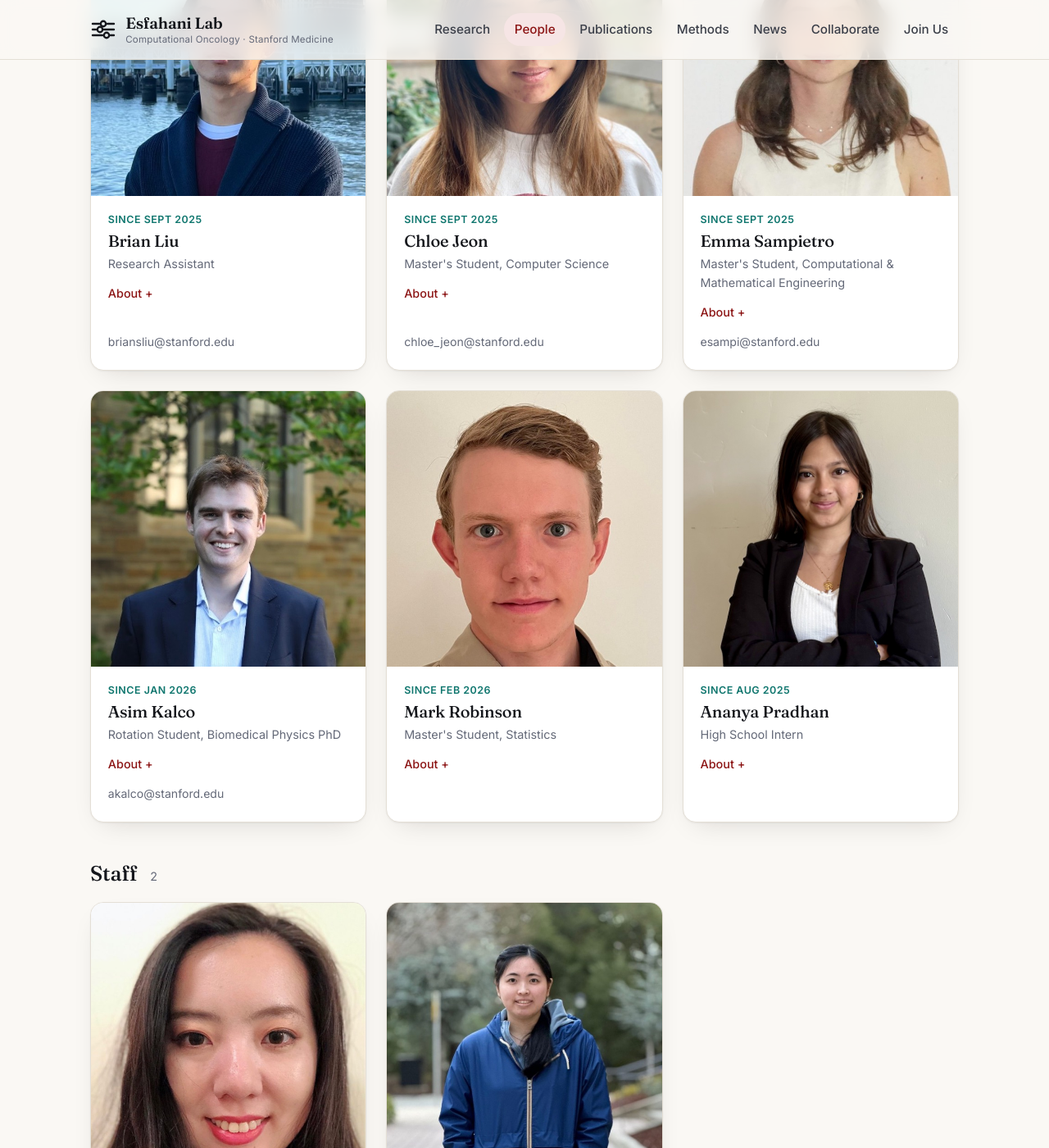
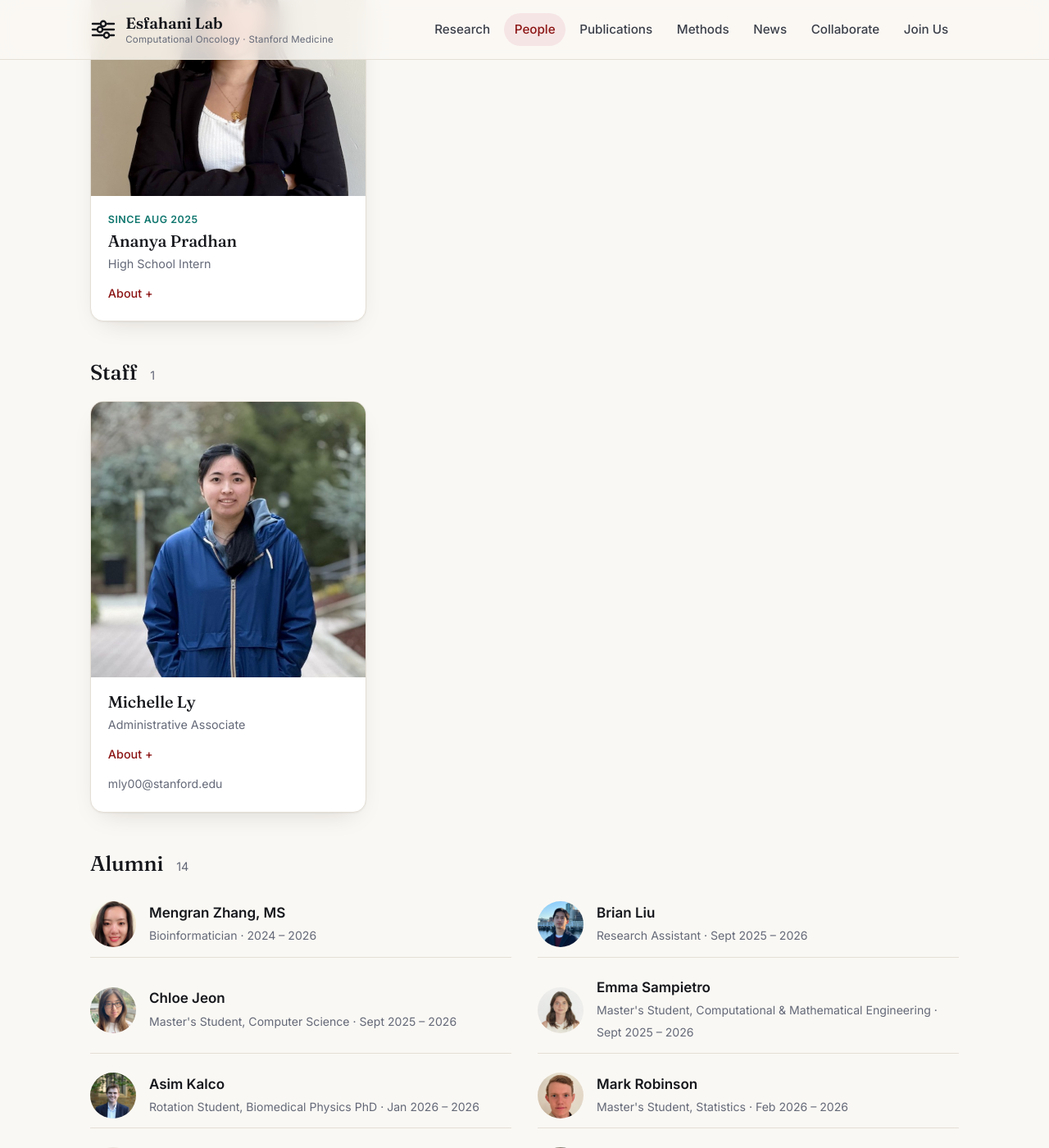
Before and after one commit to esfahanilab/esfahanilab.github.io, a Jekyll site: the page built from people.html, in a window 1280 px wide and 1400 px high, scrolled down 1661 px. Shown: the whole window at 82% size. Built offline with Jekyll 4.4.1, drawn with Linux system fonts in a browser that asks for light colours; part of the change alters nothing that is shown; some of the changed text lies outside the part shown.

Commit message:
People: move Mengran, students, and RAs to alumni
Co-Authored-By: Claude Fable 5.1 <noreply@anthropic.com>

```diff
--- a/_data/people.yml
+++ b/_data/people.yml
@@ -53,72 +53,6 @@
   bio: >-
     Alexander joined the lab as a postdoctoral scholar in fall 2026.
 
-- name: Mengran Zhang, MS
-  group: staff
-  role: Bioinformatician
-  photo: zhang.jpg
-  email: mzhang13@stanford.edu
-  bio: >-
-    Mengran holds a master's degree in Statistics from Yale University and
-    previously worked as a statistician and computational biologist at the
-    Dana-Farber Cancer Institute. She builds and maintains the lab's analysis
-    pipelines across cohorts.
-
-- name: Brian Liu
-  group: student
-  role: Research Assistant
-  since: Sept 2025
-  photo: liu.jpg
-  email: briansliu@stanford.edu
-  bio: >-
-    Brian is a graduate of Stanford's Institute for Computational and
-    Mathematical Engineering. He applies statistical optimization to problems in
-    computational genomics, including mathematical models of cell-free DNA
-    fragmentation.
-
-- name: Chloe Jeon
-  group: student
-  role: Master's Student, Computer Science
-  since: Sept 2025
-  photo: jeon.jpg
-  email: chloe_jeon@stanford.edu
-  bio: >-
-    Chloe is a Computer Science master's student specializing in AI. She works
-    at the intersection of biology, medicine, and machine learning, using
-    neural networks to address problems in healthcare.
-
-- name: Emma Sampietro
-  group: student
-  role: Master's Student, Computational & Mathematical Engineering
-  since: Sept 2025
-  photo: sampietro.jpg
-  email: esampi@stanford.edu
-  bio: >-
-    Emma is jointly mentored by Ash Alizadeh and Mohammad Shahrokh Esfahani. She
-    develops neural networks for cell-free DNA analysis and noninvasive cancer
-    detection.
-
-- name: Asim Kalco
-  group: student
-  role: Rotation Student, Biomedical Physics PhD
-  since: Jan 2026
-  photo: kalco.jpg
-  email: akalco@stanford.edu
-  bio: >-
-    Asim is a first-year Biomedical Physics PhD student interested in using
-    circulating cell-free DNA to track aging-related signals and in the
-    information-theoretic limits of fragmentomics.
-
-- name: Mark Robinson
-  group: student
-  role: Master's Student, Statistics
-  since: Feb 2026
-  photo: robinson.jpg
-  bio: >-
-    Mark is a Statistics master's student with a background in econometrics.
-    He works on statistical guarantees for the use of fragmentomic signals from
-    liquid biopsies.
-
 - name: Ananya Pradhan
   group: student
   role: High School Intern
@@ -140,6 +74,68 @@
     of Radiation Oncology.
 
 # ── Alumni ─────────────────────────────────────────────────────────────────────
+- name: Mengran Zhang, MS
+  group: alumni
+  role: Bioinformatician
+  tenure: 2024 – 2026
+  photo: zhang.jpg
+  bio: >-
+    Mengran holds a master's degree in Statistics from Yale University and
+    previously worked as a statistician and computational biologist at the
+    Dana-Farber Cancer Institute. She builds and maintains the lab's analysis
+    pipelines across cohorts.
+
+- name: Brian Liu
+  group: alumni
+  role: Research Assistant
+  tenure: Sept 2025 – 2026
+  photo: liu.jpg
+  bio: >-
+    Brian is a graduate of Stanford's Institute for Computational and
+    Mathematical Engineering. He applies statistical optimization to problems in
+    computational genomics, including mathematical models of cell-free DNA
+    fragmentation.
+
+- name: Chloe Jeon
+  group: alumni
+  role: Master's Student, Computer Science
+  tenure: Sept 2025 – 2026
+  photo: jeon.jpg
+  bio: >-
+    Chloe is a Computer Science master's student specializing in AI. She works
+    at the intersection of biology, medicine, and machine learning, using
+    neural networks to address problems in healthcare.
+
+- name: Emma Sampietro
+  group: alumni
+  role: Master's Student, Computational & Mathematical Engineering
+  tenure: Sept 2025 – 2026
+  photo: sampietro.jpg
+  bio: >-
+    Emma is jointly mentored by Ash Alizadeh and Mohammad Shahrokh Esfahani. She
+    develops neural networks for cell-free DNA analysis and noninvasive cancer
+    detection.
+
+- name: Asim Kalco
+  group: alumni
+  role: Rotation Student, Biomedical Physics PhD
+  tenure: Jan 2026 – 2026
+  photo: kalco.jpg
+  bio: >-
+    Asim is a first-year Biomedical Physics PhD student interested in using
+    circulating cell-free DNA to track aging-related signals and in the
+    information-theoretic limits of fragmentomics.
+
+- name: Mark Robinson
+  group: alumni
+  role: Master's Student, Statistics
+  tenure: Feb 2026 – 2026
+  photo: robinson.jpg
+  bio: >-
+    Mark is a Statistics master's student with a background in econometrics.
+    He works on statistical guarantees for the use of fragmentomic signals from
+    liquid biopsies.
+
 - name: Kopal Tare
   group: alumni
   role: SIMR Summer Intern
```
